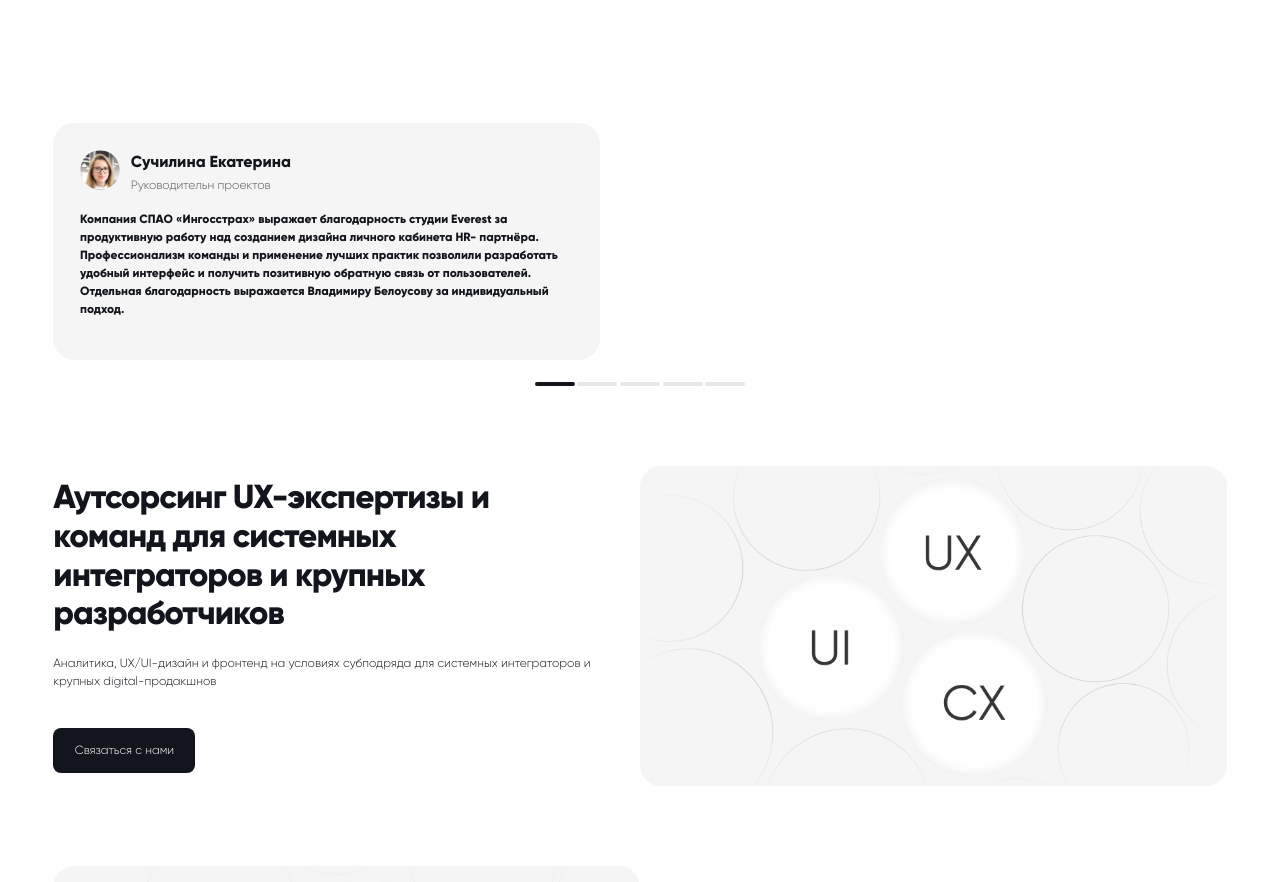
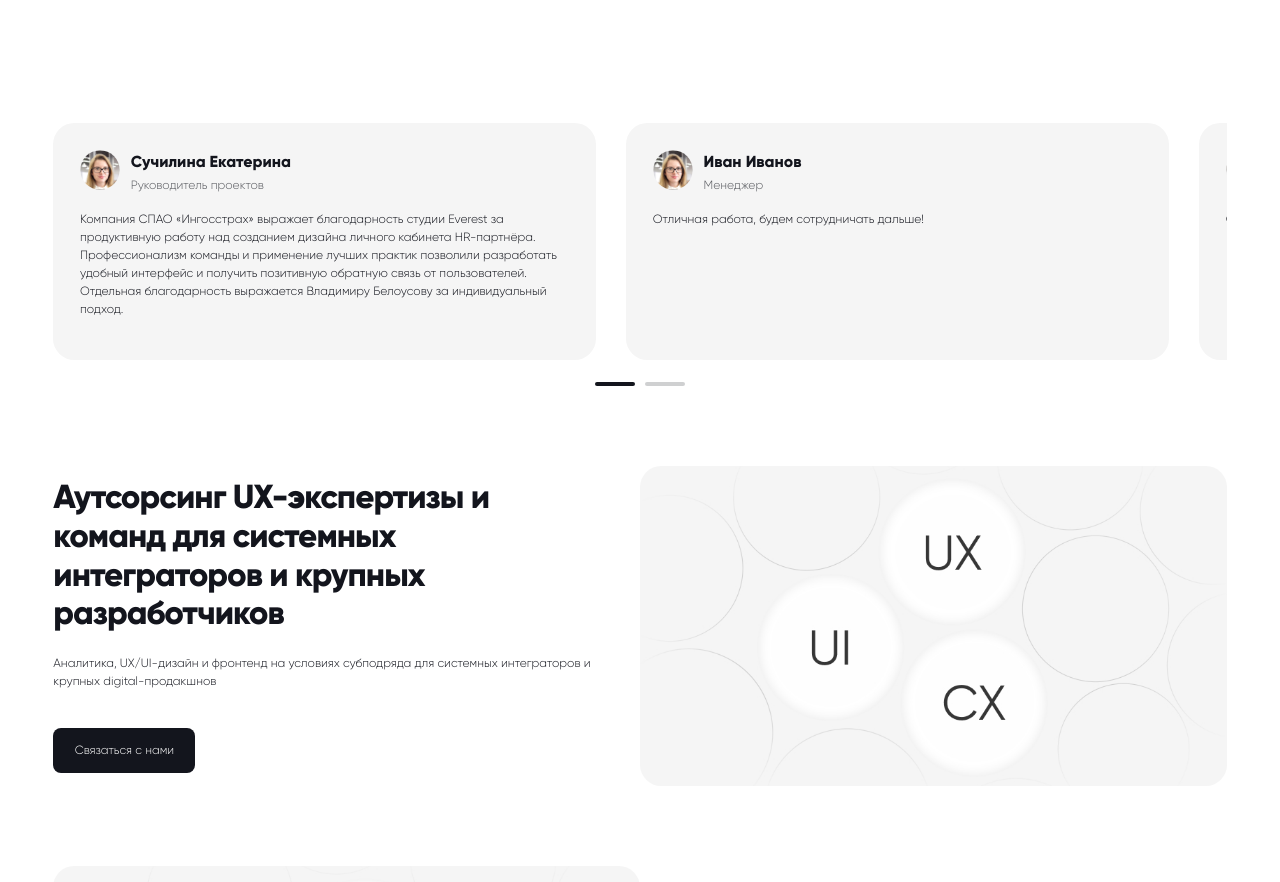
Before and after one commit to wayTami-O/cw-studio-versel, a Next.js app: page / in a window 1280 px wide. Shown: the part 2294-3176 px from the top of the page. Built offline with nearby package versions, Linux system fonts and the light colour scheme.

Commit message:
fix swiper, hover

```diff
--- a/package.json
+++ b/package.json
@@ -22,6 +22,7 @@
     "react-dom": "^19.0.0",
     "sharp": "^0.33.5",
     "superagent": "^10.2.0",
+    "swiper": "^12.0.1",
     "tailwind-merge": "^2.6.0",
     "tailwindcss-animate": "^1.0.7",
     "zustand": "^4.5.6"
--- a/src/page/home/sections/review.tsx
+++ b/src/page/home/sections/review.tsx
@@ -1,41 +1,121 @@
+'use client'
+
+import { Swiper, SwiperSlide } from "swiper/react";
+import { Pagination } from "swiper/modules";
 import Image from "next/image";
 
+import "swiper/css";
+import "swiper/css/pagination";
+
 function Review() {
+
+    const reviews = [
+        {
+            name: "Сучилина Екатерина",
+            position: "Руководитель проектов",
+            text: "Компания СПАО «Ингосстрах» выражает благодарность студии Everest за продуктивную работу над созданием дизайна личного кабинета HR-партнёра. Профессионализм команды и применение лучших практик позволили разработать удобный интерфейс и получить позитивную обратную связь от пользователей. Отдельная благодарность выражается Владимиру Белоусову за индивидуальный подход.",
+            img: "/svg3.svg",
+        },
+        {
+            name: "Иван Иванов",
+            position: "Менеджер",
+            text: "Отличная работа, будем сотрудничать дальше!",
+            img: "/svg3.svg",
+        },
+        {
+            name: "Мария Петрова",
+            position: "HR",
+            text: "Очень понравился дизайн личного кабинета — всё удобно и понятно.",
+            img: "/svg3.svg",
+        },
+    ];
+
     return (
+
         <div className="container flex flex-col gap-[2rem]">
+      <Swiper
+        modules={[Pagination]}
+        slidesPerView={2.1}
+        spaceBetween={30}
+        pagination={{
+          el: ".custom-pagination",
+          clickable: true,
+          renderBullet: (_, className) => {
+            return `<span class="${className} block !w-[3.75rem] !h-[0.375rem] !rounded-[0.25rem] !bg-[#13151d] opacity-10"></span>`;
+          },
+        }}
+        className="w-full"
+      >
+        {reviews.map((review, idx) => (
+          <SwiperSlide key={idx}>
             <div className="flex items-center gap-[2.5rem]">
               <div className="w-[51.25rem] h-[22.25rem] max-md:h-[29.125rem] rounded-[2rem] bg-[#f5f5f5] p-[2.5rem] max-md:p-[1.5rem] flex flex-col gap-[1.5rem] max-md:gap-[0.75rem]">
                 <div className="flex gap-[1rem]">
                   <Image
-                            src={'/svg3.svg'}
+                    src={review.img}
                     width={60}
                     height={60}
                     alt=""
                     className="w-[3.75rem] h-[3.75rem] max-md:w-[3rem] max-md:h-[3rem]"
                   />
                   <div className="flex flex-col gap-[0.25rem]">
-                            <p className="text-[1.5rem] text-[#13151d] font-semibold max-md:text-[1.25rem] max-md:leading-[1.5rem]">Сучилина Екатерина</p>
-                            <p className="text-[1.125rem] text-[#13151db3]  max-md:text-[1rem] max-md:leading-[1.6875rem]">Руководительн проектов</p>
-                        </div>
-                    </div>
-                    <p className="text-[1.125rem] text-[#13151d] font-semibold max-md:text-[1rem] max-md:leading-[1.6875rem] font-[300]">
-                        Компания СПАО «Ингосстрах» выражает благодарность студии Everest за продуктивную работу над созданием дизайна личного кабинета HR- партнёра. Профессионализм команды и применение лучших практик позволили разработать удобный интерфейс и получить позитивную обратную связь от пользователей. Отдельная благодарность выражается Владимиру Белоусову за индивидуальный подход.
+                    <p className="text-[1.5rem] text-[#13151d] font-semibold max-md:text-[1.25rem] max-md:leading-[1.5rem]">
+                      {review.name}
+                    </p>
+                    <p className="text-[1.125rem] text-[#13151db3] max-md:text-[1rem] max-md:leading-[1.6875rem]">
+                      {review.position}
                     </p>
                   </div>
                 </div>
-            <div className="mx-auto flex gap-[0.25rem]">
-                <div className="w-[3.75rem] h-[0.375rem] bg-[#13151d] rounded-[0.25rem]">
-                </div>
-                <div className="w-[3.75rem] h-[0.375rem] bg-[#13151d] rounded-[0.25rem] opacity-10">
-                </div>
-                <div className="w-[3.75rem] h-[0.375rem] bg-[#13151d] rounded-[0.25rem] opacity-10">
-                </div>
-                <div className="w-[3.75rem] h-[0.375rem] bg-[#13151d] rounded-[0.25rem] opacity-10">
-                </div>
-                <div className="w-[3.75rem] h-[0.375rem] bg-[#13151d] rounded-[0.25rem] opacity-10">
+                <p className="text-[1.125rem] text-[#13151d] max-md:text-[1rem] max-md:leading-[1.6875rem] font-[300]">
+                  {review.text}
+                </p>
               </div>
             </div>
+          </SwiperSlide>
+        ))}
+      </Swiper>
+
+      {/* Кастомная пагинация */}
+      <div className="!w-fit custom-pagination mx-auto flex gap-[0.25rem] [&_.swiper-pagination-bullet-active]:opacity-100"></div>
     </div>
+
+        // <div className="container flex flex-col gap-[2rem]">
+
+
+        //     <div className="flex items-center gap-[2.5rem]">
+        //         <div className="w-[51.25rem] h-[22.25rem] max-md:h-[29.125rem] rounded-[2rem] bg-[#f5f5f5] p-[2.5rem] max-md:p-[1.5rem] flex flex-col gap-[1.5rem] max-md:gap-[0.75rem]">
+        //             <div className="flex gap-[1rem]">
+        //                 <Image
+        //                     src={'/svg3.svg'}
+        //                     width={60}
+        //                     height={60}
+        //                     alt=""
+        //                     className="w-[3.75rem] h-[3.75rem] max-md:w-[3rem] max-md:h-[3rem]"
+        //                 />
+        //                 <div className="flex flex-col gap-[0.25rem]">
+        //                     <p className="text-[1.5rem] text-[#13151d] font-semibold max-md:text-[1.25rem] max-md:leading-[1.5rem]">Сучилина Екатерина</p>
+        //                     <p className="text-[1.125rem] text-[#13151db3]  max-md:text-[1rem] max-md:leading-[1.6875rem]">Руководительн проектов</p>
+        //                 </div>
+        //             </div>
+        //             <p className="text-[1.125rem] text-[#13151d] font-semibold max-md:text-[1rem] max-md:leading-[1.6875rem]">
+        //                 Компания СПАО «Ингосстрах» выражает благодарность студии Everest за продуктивную работу над созданием дизайна личного кабинета HR- партнёра. Профессионализм команды и применение лучших практик позволили разработать удобный интерфейс и получить позитивную обратную связь от пользователей. Отдельная благодарность выражается Владимиру Белоусову за индивидуальный подход.
+        //             </p>
+        //         </div>
+        //     </div>
+        //     <div className="mx-auto flex gap-[0.25rem]">
+        //         <div className="w-[3.75rem] h-[0.375rem] bg-[#13151d] rounded-[0.25rem]">
+        //         </div>
+        //         <div className="w-[3.75rem] h-[0.375rem] bg-[#13151d] rounded-[0.25rem] opacity-10">
+        //         </div>
+        //         <div className="w-[3.75rem] h-[0.375rem] bg-[#13151d] rounded-[0.25rem] opacity-10">
+        //         </div>
+        //         <div className="w-[3.75rem] h-[0.375rem] bg-[#13151d] rounded-[0.25rem] opacity-10">
+        //         </div>
+        //         <div className="w-[3.75rem] h-[0.375rem] bg-[#13151d] rounded-[0.25rem] opacity-10">
+        //         </div>
+        //     </div>
+        // </div>
     );
 }
 
```
Also changed, not shown: src/page/home/sections/trust.tsx (+12 -12 lines), public/svg4.svg, 1 other file (tests, documents, lock files or other folders). Lines whose indentation alone changed are shown as unchanged.
